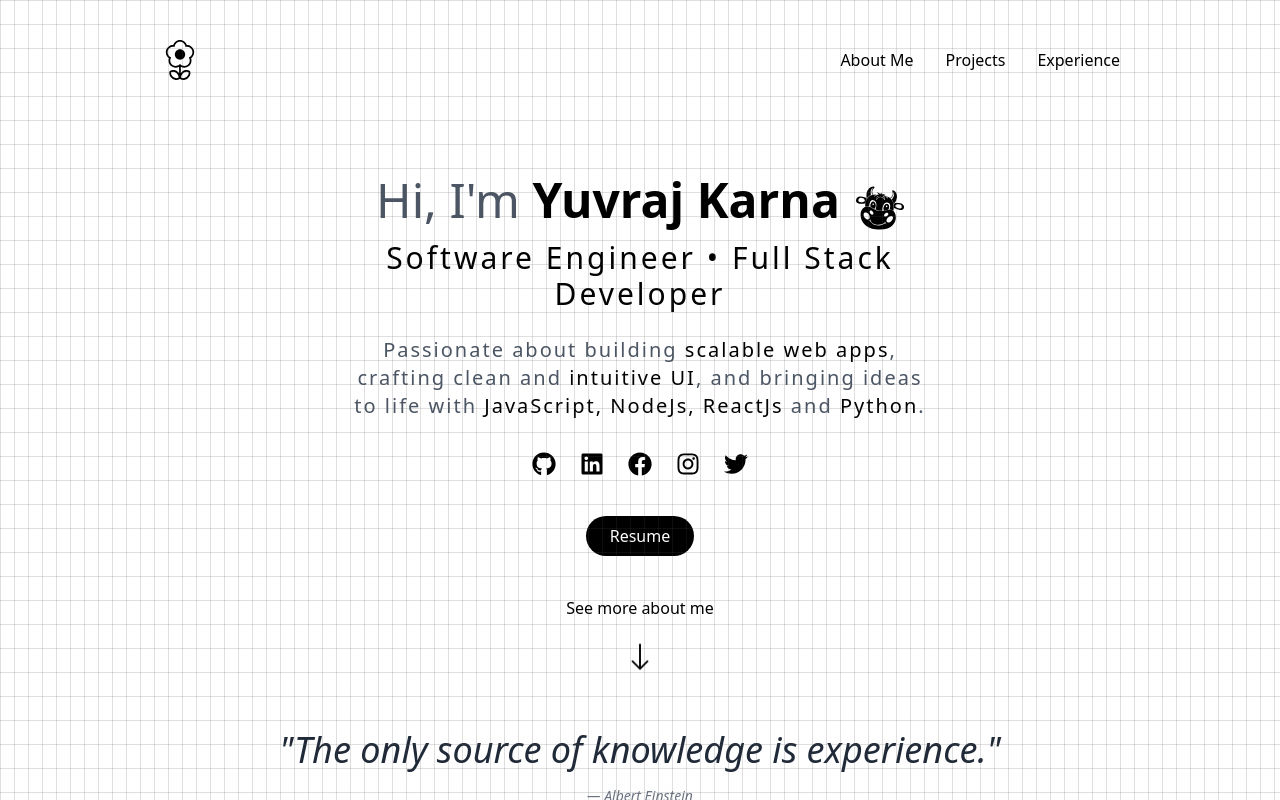
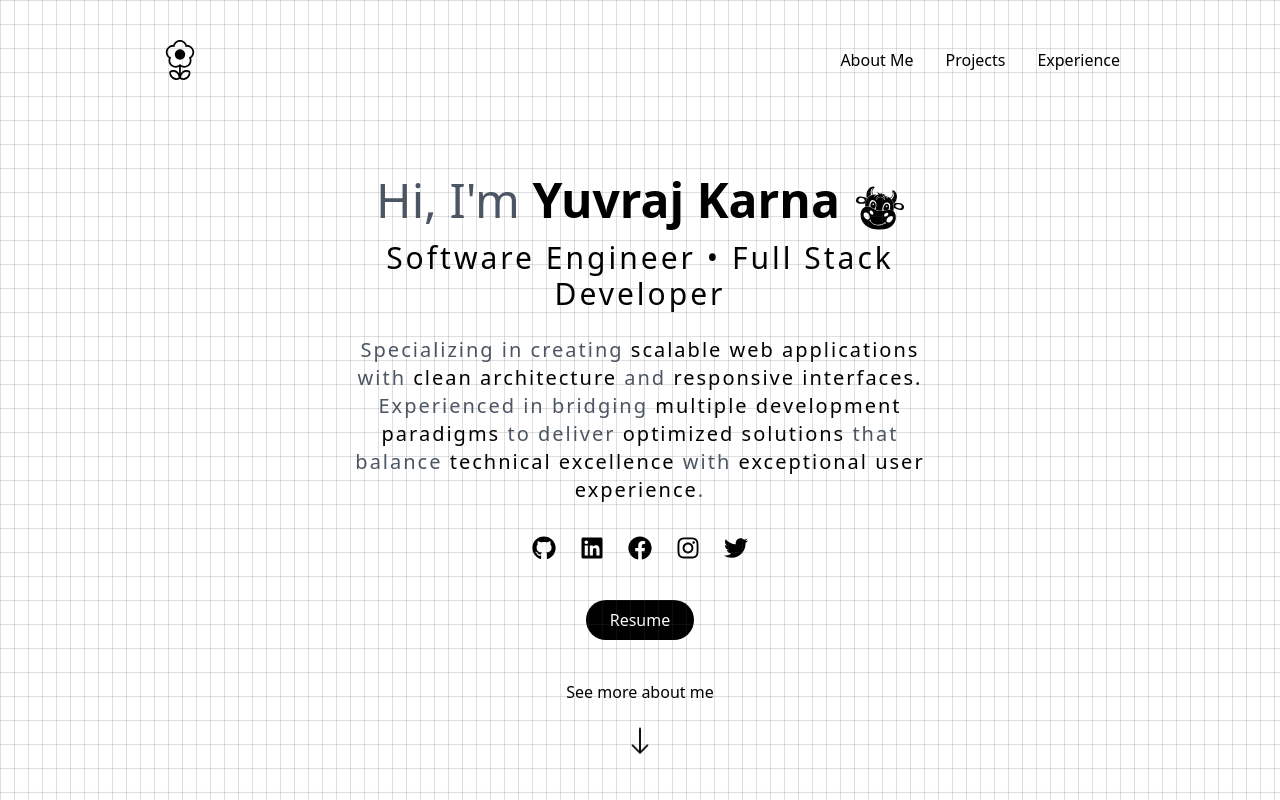
Before and after one commit to yuvrajkarna2717/yuvraj-karna, a React (Vite) app: page / in a window 1280 px wide. Shown: the top 800 px of the page. Built offline with nearby package versions, Linux system fonts and the light colour scheme.

Commit message:
feat: changes the hero section profile summary

```diff
--- a/src/Home/Hero.tsx
+++ b/src/Home/Hero.tsx
@@ -35,7 +35,6 @@ export default function Hero() {
 
           {/* For md and above */}
           <SiHappycow className="hidden md:block w-12 h-12 transition-all duration-300 group-hover:scale-125 group-hover:rotate-6 group-hover:translate-x-2 group-hover:-translate-y-2" />
-
         </div>
 
         <p className="md:text-3xl sm:text-2xl text-xl font-normal mb-6 tracking-widest">
@@ -43,34 +42,38 @@ export default function Hero() {
         </p>
 
         {/* About Summary */}
-        <p className="text-gray-600  text-lg leading-relaxed mb-8 tracking-widest md:text-xl">
-          Passionate about building{" "}
+        <p className="text-gray-600 text-lg leading-relaxed mb-8 tracking-widest md:text-xl ">
+          Specializing in creating{" "}
           <span className="text-black font-medium hover:underline">
-            scalable web apps
+            scalable web applications
+          </span>{" "}
+          with{" "}
+          <span className="text-black font-medium hover:underline">
+            clean architecture
+          </span>{" "}
+          and{" "}
+          <span className="text-black font-medium hover:underline">
+            responsive interfaces.
           </span>
-          , crafting clean and{" "}
+          <p className="hidden md:block">
+            Experienced in bridging{" "}
             <span className="text-black font-medium hover:underline">
-            intuitive UI
-          </span>
-          , and bringing ideas to life with
+              multiple development paradigms
+            </span>{" "}
+            to deliver{" "}
             <span className="text-black font-medium hover:underline">
-            {" "}
-            JavaScript,
+              optimized solutions
             </span>{" "}
+            that balance{" "}
             <span className="text-black font-medium hover:underline">
-            {" "}
-            NodeJs,
+              technical excellence
             </span>{" "}
+            with{" "}
             <span className="text-black font-medium hover:underline">
-            {" "}
-            ReactJs
-          </span>{" "}
-          and
-          <span className="text-black font-medium hover:underline">
-            {" "}
-            Python
+              exceptional user experience
             </span>
             .
+          </p>
         </p>
 
         {/* Social Links */}
@@ -86,7 +89,6 @@ export default function Hero() {
           <a
             href="https://www.linkedin.com/in/yuvrajkarna27"
             target="_blank"
-
             rel="noopener noreferrer"
             className="hover:scale-110 hover:text-gray-700 transition"
           >
```
Lines whose indentation alone changed are shown as unchanged.
